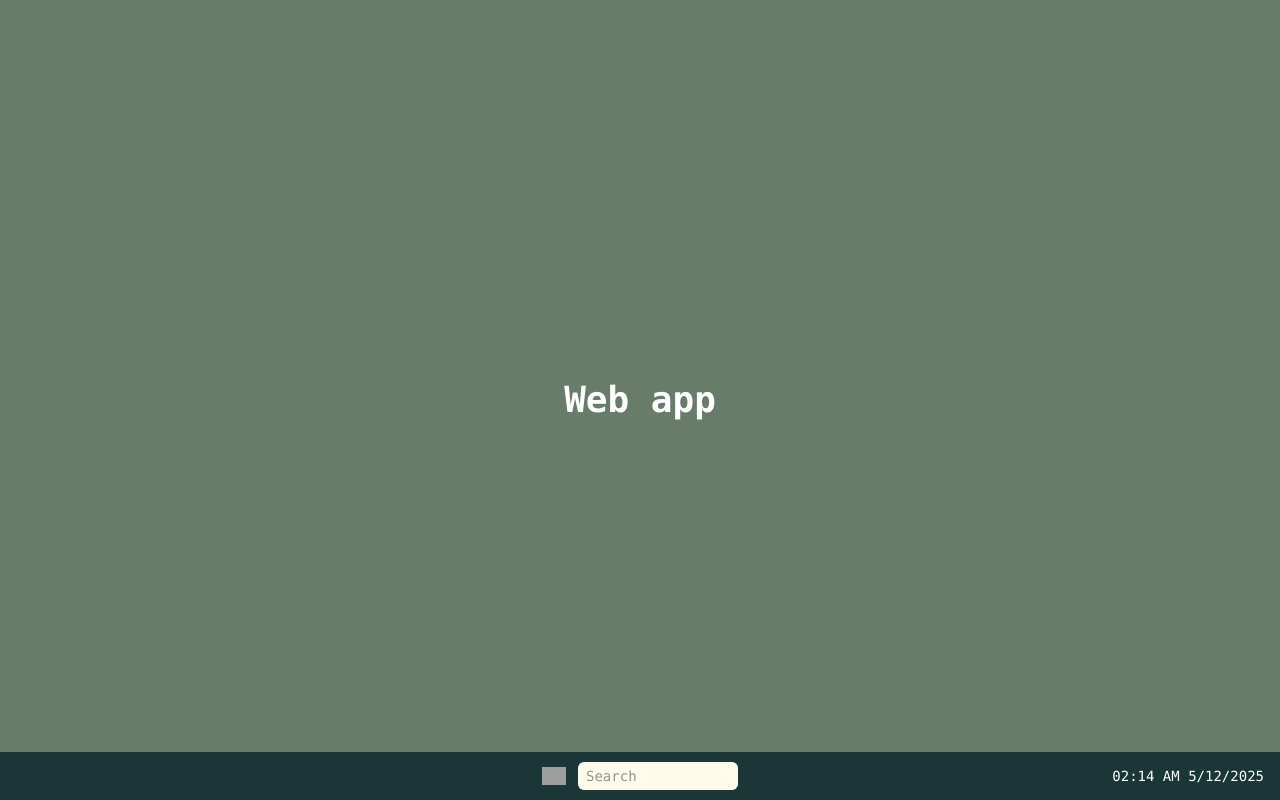
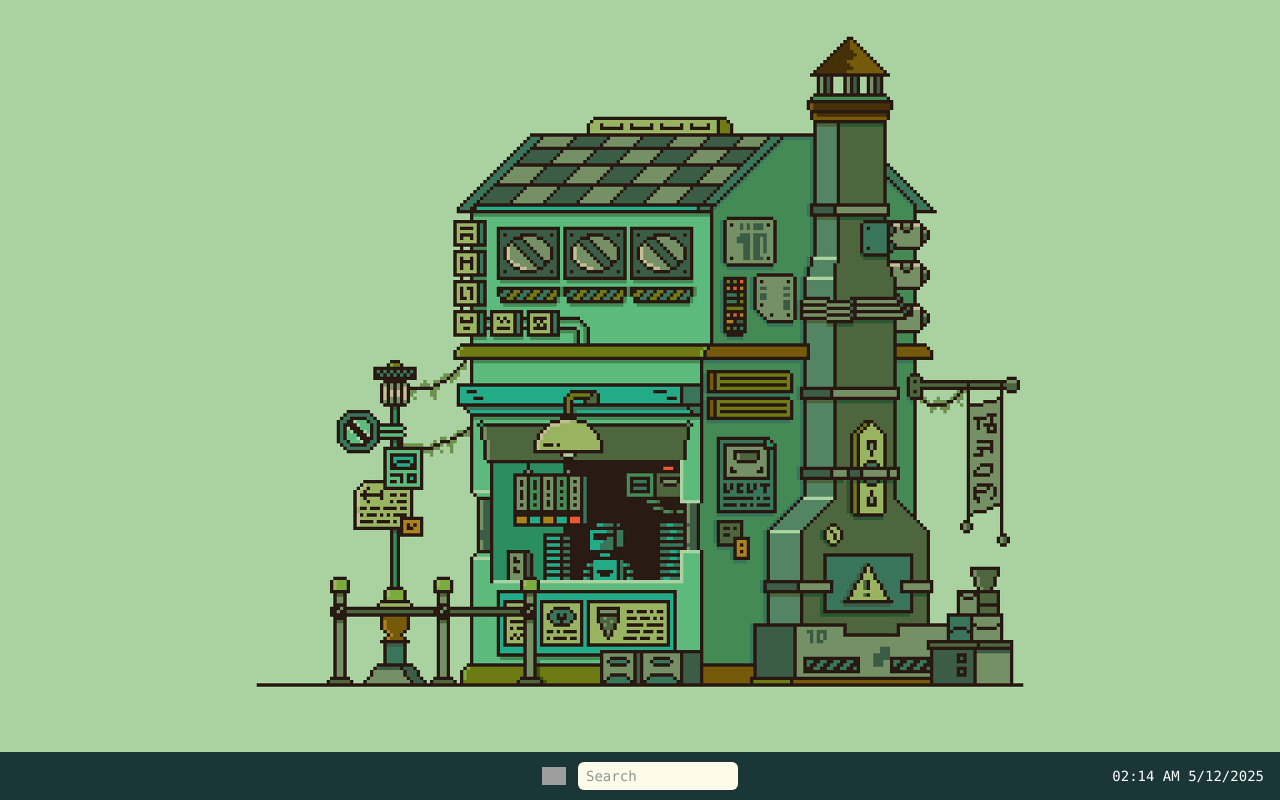
Before and after one commit to KeylabMichelle/desktop, a Next.js app in the folder frontend/: page / in a window 1280 px wide. Built offline with nearby package versions, Linux system fonts and the light colour scheme; grey boxes are pictures that could not be loaded.

Commit message:
feat: background change

```diff
--- a/frontend/src/app/globals.css
+++ b/frontend/src/app/globals.css
@@ -1,7 +1,7 @@
 @import "tailwindcss";
 
 :root {
-  --background: #677D6A;
+  --background: #AAD2A0;
   --foreground: #171717;
 
   --primary-dark: #1A3636;
--- a/frontend/src/app/page.tsx
+++ b/frontend/src/app/page.tsx
@@ -1,8 +1,13 @@
+import Image from 'next/image';
+
 export default function Home() {
   return (
-    <main className = "min-h-screen text-white flex items-center justify-center bg-background">
 
-      <h1 className = "text-4xl font-bold"> Web app </h1>
+
+    <main className = "min-h-screen text-white flex items-center justify-center">
+      <div>
+        <Image src="/green-robot.png" alt="Background Image" width={800} height={800} />
+      </div>
 
     </main>
 
```
Also changed, not shown: frontend/public/green-robot.png (added).
